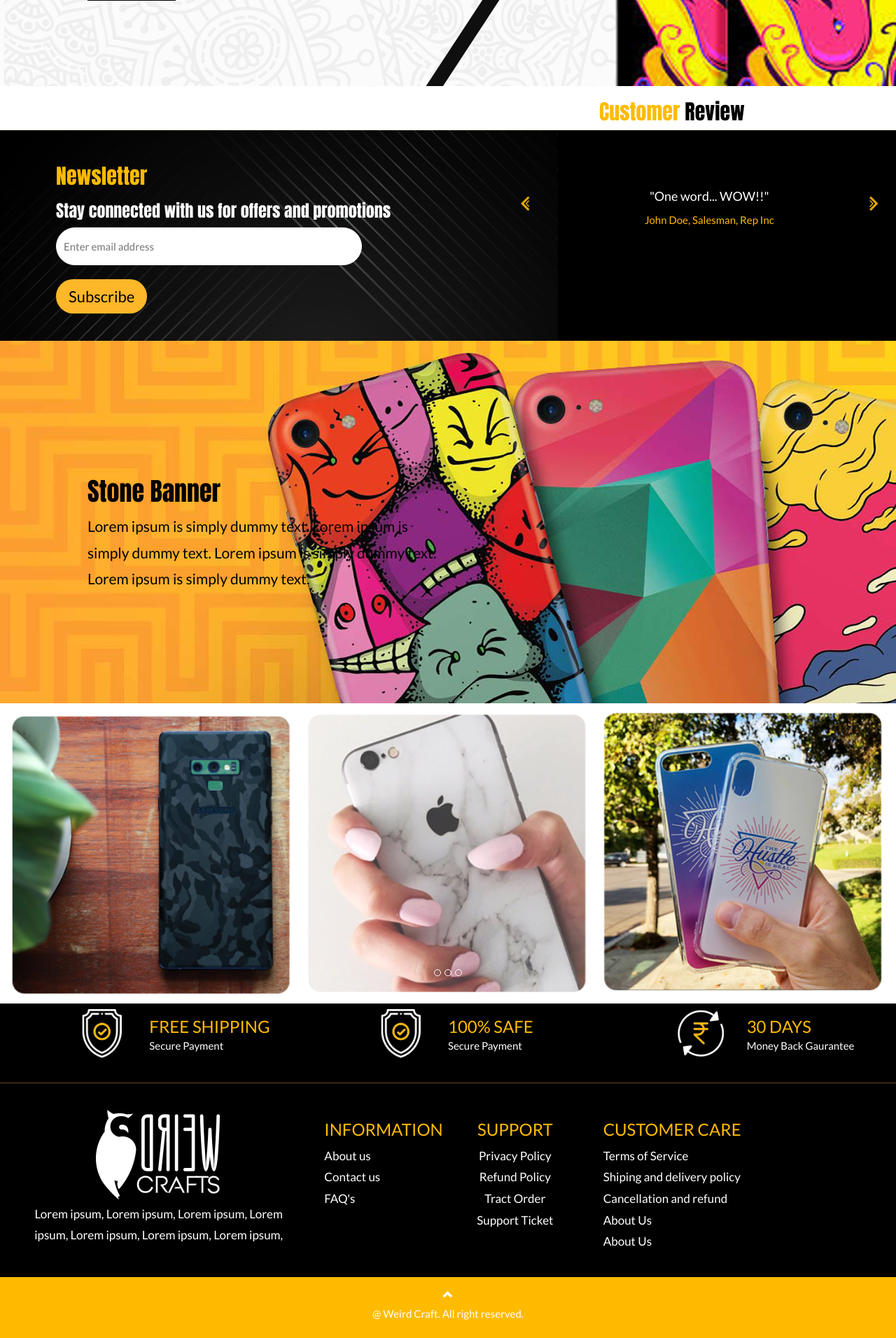
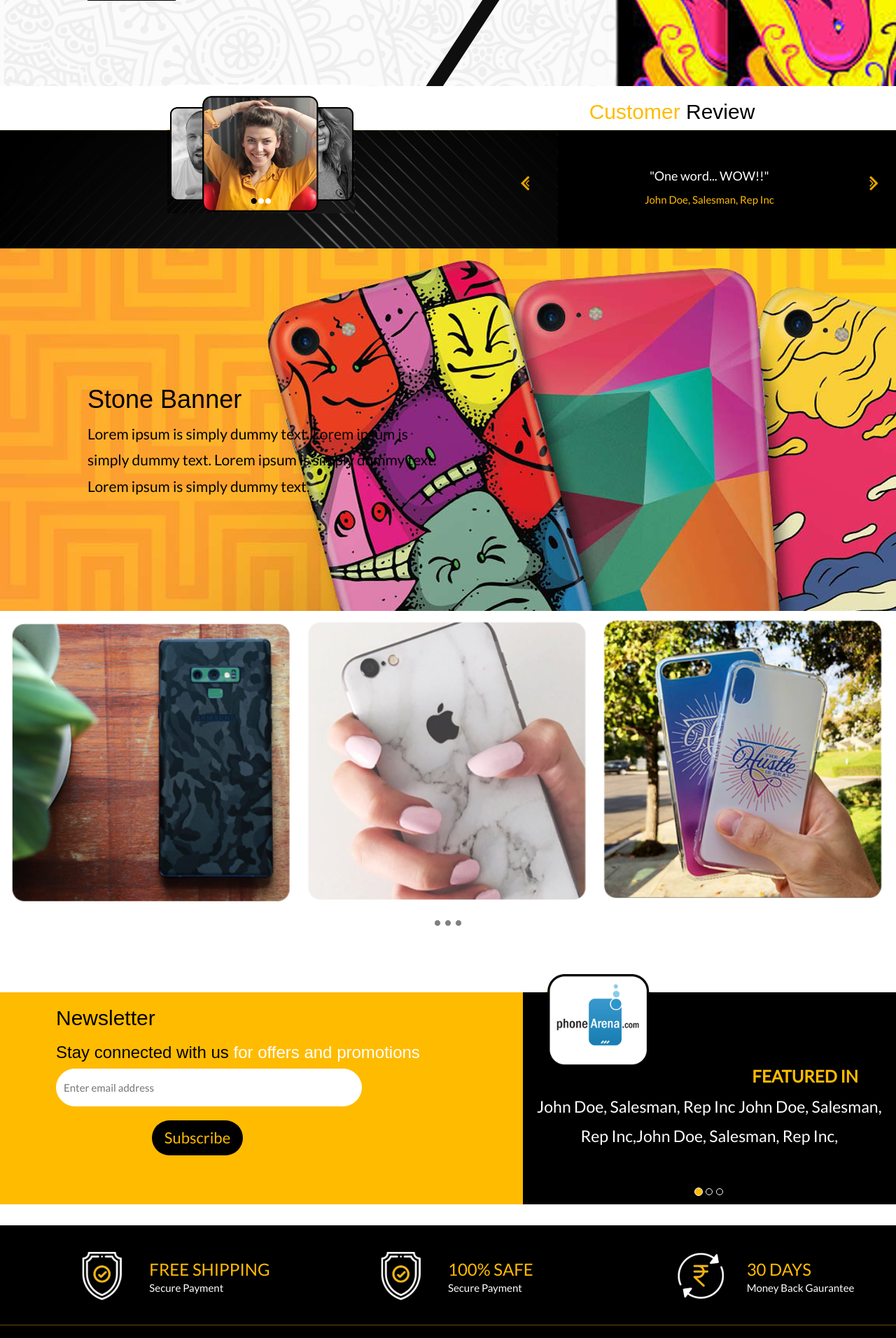
Before and after one commit to myraushanraj/ecommerce-home-page, a PHP site: page / in a window 1280 px wide. Shown: the part 2624-4536 px from the top of the page at 70% size. Run offline with PHP 8.4, Linux system fonts and the light colour scheme.

Commit message:
'as-mail'

```diff
--- a/common/footer.php
+++ b/common/footer.php
@@ -19,7 +19,7 @@
 
             </div>
         </div>
-        <div class="col-md-4 text-left">
+        <div class="col-md-4 text-left footer-right">
             <h3 class="c1">CUSTOMER CARE</h3>
             <p>Terms of Service</p>
             <p>Shiping and delivery policy</p>
--- a/common/nav.php
+++ b/common/nav.php
@@ -36,7 +36,7 @@
                     </div>
                     <div class="collapse navbar-collapse" id="myNavbar">
                         <ul class="nav navbar-nav navbar-right">
-                            <li><a href="#myPage">HOME</a></li>
+                            <li><a href="index.php">HOME</a></li>
                             <li><a href="#band">SHOP-STONE</a></li>
                             <li><a href="#tour">SHOP-WOOD</a></li>
                             <li><a href="#contact">VINYL</a></li>
@@ -51,7 +51,9 @@
                                     <li><a href="#">Media</a></li>
                                 </ul>
                             </li>
+                            <li><a href="#"><span class="glyphicon glyphicon-user"></span></a></li>
                             <li><a href="#"><span class="glyphicon glyphicon-shopping-cart"></span></a></li>
+
                         </ul>
                     </div>
                 </div>
--- a/css/style.css
+++ b/css/style.css
@@ -31,19 +31,25 @@ body {
     background: #000;
 }
 
+.main-caption {
+    padding-bottom: 234px;
+    text-align: right;
+    margin-right: -92px;
+}
+
 .top-widget {
     padding: 4px;
     font-size: 22px;
     color: #000;
-    font-family: 'Anton', sans-serif;
+    font-family: 'Exo 2', sans-serif;
 }
 
 .family {
-    font-family: 'Anton', sans-serif;
+    font-family: 'Exo 2', sans-serif;
 }
 
 .header-title {
-    font-family: 'Anton', sans-serif;
+    font-family: 'Exo 2', sans-serif;
     color: #000;
     margin-bottom: 33px;
 
@@ -59,7 +65,7 @@ body {
 }
 
 .banner-wrap h1 {
-    font-family: 'Anton', sans-serif;
+    font-family: 'Exo 2', sans-serif;
 }
 
 .banner-wrap .btn {
@@ -184,13 +190,13 @@ body {
     padding: 19px 0px 14px 0px;
     border-bottom: 3px solid #ffbb00;
     margin-bottom: 24px;
-    font-family: 'Anton', sans-serif;
+    font-family: 'Exo 2', sans-serif;
     color: #fff;
     /* font-weight: 600; */
 }
 
 .family-a {
-    font-family: 'Anton', sans-serif;
+    font-family: 'Exo 2', sans-serif;
 }
 
 .glyphicon-chevron-leftt {
@@ -431,7 +437,11 @@ textarea {
     color: #fff;
     padding: 0;
     margin: 0;
-    font-size: 17px;
+    font-size: 15px;
+}
+
+.footer-right {
+    padding-left: 55px;
 }
 
 .row {
@@ -443,13 +453,76 @@ textarea {
     width: 33px;
 }
 
-.test-wrap {
+.testimo-wrap {
     background: url(../img/Customer_Review_Base.png);
-    padding: 29px 0px;
+
+}
+
+.test-image {
+    margin-top: -65px;
 }
 
 #myCarousel_t {
     padding: 46px 2px 46px 2px;
+}
+
+#myCarousel_n {
+    padding: 0px 2px 46px 2px !important;
+}
+
+#myCarousel_n p {
+    font-size: 23px;
+    color: #fff;
+}
+
+.news-indi {
+    bottom: -27px;
+}
+
+.insta li {
+    display: inline-block;
+    width: 10px;
+    height: 10px;
+    margin: 1px;
+    text-indent: -999px;
+    cursor: pointer;
+    background-color: gray !important;
+    background-color: rgba(0, 0, 0, 0);
+    border: 1px solid #fff;
+    border-radius: 10px;
+}
+
+.insta li:active {
+    display: inline-block;
+    width: 10px;
+    height: 10px;
+    margin: 1px;
+    text-indent: -999px;
+    cursor: pointer;
+    background-color: rgb(255, 187, 0) !important;
+    background-color: rgba(0, 0, 0, 0);
+    border: 1px solid #fff;
+    border-radius: 10px;
+}
+
+@media screen and (min-width: 768px) {
+    .insta {
+        bottom: -41px;
+    }
+}
+
+.news_wrap {
+    margin-top: -49px;
+}
+
+.newsletter {
+    padding: 0px !important;
+    background: #000 !important;
+    margin-bottom: 30px;
+}
+
+.features {
+    margin-top: 30px;
 }
 
 .glyphicon-chevron-left_t {
@@ -470,7 +543,7 @@ textarea {
     width: 12px;
     height: 12px;
     margin: 0;
-    background-color: #ffbb00;
+    background-color: #ffbb00 !important;
 }
 
 #myCarousel_t h4 {
@@ -488,15 +561,18 @@ textarea {
 
 .subscribe {
     padding-left: 80px;
+    background: #ffbb00;
+    padding-bottom: 60px;
 }
 
 .subscribe button {
-    background: #feb729;
+    background: #000;
     border: none;
     font-size: 22px;
     padding: 5px 18px;
-    color: #000;
+    color: #fb0;
     border-radius: 37px;
+    margin-left: 21%;
 }
 
 .no-p {
--- a/index.html
+++ b/index.html
@@ -12,6 +12,8 @@
     <link href="https://fonts.googleapis.com/css?family=Montserrat" rel="stylesheet" type="text/css">
     <script src="https://ajax.googleapis.com/ajax/libs/jquery/3.3.1/jquery.min.js"></script>
     <script src="https://maxcdn.bootstrapcdn.com/bootstrap/3.3.7/js/bootstrap.min.js"></script>
+    <link href="https://fonts.googleapis.com/css?family=Exo+2:100,100i,200,200i,300,300i,400,400i,500,500i,600,600i,700,700i,800,800i,900,900i"
+        rel="stylesheet">
     <style>
 
     </style>
--- a/index.php
+++ b/index.php
@@ -7,9 +7,9 @@
         <div id="myCarousel" class="carousel slide" data-ride="carousel">
             <!-- Indicators -->
             <ol class="carousel-indicators">
-                <li class="hidden" data-target="#myCarousel" data-slide-to="0" class="active"></li>
-                <li class="hidden" data-target="#myCarousel" data-slide-to="1"></li>
-                <li class="hidden" data-target="#myCarousel" data-slide-to="2"></li>
+                <li class="" data-target="#myCarousel" data-slide-to="0" class="active"></li>
+                <li class="" data-target="#myCarousel" data-slide-to="1"></li>
+                <li class="" data-target="#myCarousel" data-slide-to="2"></li>
                 <button class="explore">Explore More</button>
             </ol>
 
@@ -17,7 +17,7 @@
             <div class="carousel-inner" role="listbox">
                 <div class="item active">
                     <img src="img/Slider_main-banner01.png" alt="New York" width="1200" height="700">
-                    <div class="carousel-caption">
+                    <div class="carousel-caption main-caption">
                         <h1 class="c1 family-a">IPHONE</h1>
                         <p class="family-a cap-p">STYLISH & DURABLE SKINS.</p>
                     </div>
@@ -25,7 +25,7 @@
 
                 <div class="item">
                     <img src="img/Slider_main-banner01.png" alt="Chicago" width="1200" height="700">
-                    <div class="carousel-caption">
+                    <div class="carousel-caption main-caption">
                         <h1 class="c1 family-a">IPHONE</h1>
                         <p class="family-a cap-p">STYLISH & DURABLE SKINS.</p>
                     </div>
@@ -33,7 +33,7 @@
 
                 <div class="item">
                     <img src="img/Slider_main-banner01.png" alt="Los Angeles" width="1200" height="700">
-                    <div class="carousel-caption">
+                    <div class="carousel-caption main-caption">
                         <h1 class="c1 family-a">IPHONE</h1>
                         <p class="family-a cap-p">STYLISH & DURABLE SKINS.</p>
                     </div>
@@ -41,11 +41,11 @@
             </div>
 
             <!-- Left and right controls -->
-            <a class="left carousel-control" href="#myCarousel" role="button" data-slide="prev">
+            <a class="left carousel-control hidden" href="#myCarousel" role="button" data-slide="prev">
                 <span class="glyphicon glyphicon-chevron-leftt" aria-hidden="true"><img src="img/Banner_Arrow_Left.png"></span>
                 <span class="sr-only">previous</span>
             </a>
-            <a class="right carousel-control" href="#myCarousel" role="button" data-slide="next">
+            <a class="right carousel-control hidden" href="#myCarousel" role="button" data-slide="next">
                 <span class="glyphicon glyphicon-chevron-rightt" aria-hidden="true"><img src="img/Banner_Arrow_right.png"></span>
                 <span class="sr-only">Next</span>
             </a>
@@ -195,12 +195,9 @@
             <h2 class="c1 text-center family">Customer <span class="black">Review</span></h2>
         </div>
     </div>
-    <div class="row test-wrap">
-        <div class="col-sm-7 subscribe">
-            <h2 class="c1 text-left family"> <span class="c1">Newsletter</span></h2>
-            <h3 class="fff family"> <span class="fff">Stay connected with us for offers and promotions</span></h3>
-            <input type="text" id="subscribe" placeholder="Enter email address">
-            <p class=""><button>Subscribe</button></p>
+    <div class="row testimo-wrap">
+        <div class="col-sm-7 test-image text-center">
+            <img src="img/test-img.PNG">
         </div>
         <div class="col-md-5">
 
@@ -277,7 +274,7 @@
     <!-- slider -->
     <div id="myCarousel_i" class="carousel slide" data-ride="carousel">
         <!-- Indicators -->
-        <ol class="carousel-indicators">
+        <ol class="carousel-indicators insta">
             <li class="" data-target="#myCarousel_i" data-slide-to="0" class="active"></li>
             <li class="" data-target="#myCarousel_i" data-slide-to="1"></li>
             <li class="" data-target="#myCarousel_i" data-slide-to="2"></li>
@@ -322,7 +319,71 @@
         </a>
     </div>
 
-        <div class="col-md-4">
+    <!-- newsletter start here -->
+    <div class="row">
+
+        <div class="col-sm-6">
+
+
+        </div>
+        <div class="col-md-6">
+            <h2 class="c1 text-center family">&nbsp;</span></h2>
+            <h2 class="c1 text-center family">&nbsp;</span></h2>
+        </div>
+    </div>
+    <div class="row test-wrap newsletter">
+        <div class="col-sm-7 subscribe">
+            <h2 class="c1 text-left family"> <span class="black">Newsletter</span></h2>
+            <h3 class="fff family"> <span class="black">Stay connected with us <span class="fff">for offers and promotions</span></span></h3>
+            <input type="text" id="subscribe" placeholder="Enter email address">
+            <p class=""><button>Subscribe</button></p>
+        </div>
+        <div class="col-md-5 news_wrap">
+
+            <div id="myCarousel_n" class="carousel slide text-center" data-ride="carousel">
+                <!-- Indicators -->
+                <ol class="carousel-indicators news-indi">
+                    <li data-target="#myCarousel_n" data-slide-to="0" class="active"></li>
+                    <li data-target="#myCarousel_n" data-slide-to="1"></li>
+                    <li data-target="#myCarousel_n" data-slide-to="2"></li>
+                </ol>
+                 <div class="col-md-12 text-left"><img src="img/newsletter.PNG"></div>
+                 <h3 class="c1 text-right"><strong>FEATURED IN &nbsp;&nbsp;&nbsp;&nbsp;&nbsp;&nbsp;&nbsp;</strong></h3>
+                <!-- Wrapper for slides -->
+                <div class="carousel-inner" role="listbox">
+                    <div class="item active">
+                       <span>
+                            <p class="">John Doe, Salesman, Rep Inc John Doe, Salesman, Rep Inc,John Doe, Salesman, Rep Inc,</p>
+                        </span>
+                    </div>
+                    <div class="item">
+                       <span>
+                            <p class="">John Doe, Salesman, Rep Inc John Doe, Salesman, Rep Inc,John Doe, Salesman, Rep Inc,</p>
+                        </span>
+                    </div>
+                    <div class="item">
+                        <span>
+                            <p class="">John Doe, Salesman, Rep Inc,John Doe, Salesman, Rep Inc,John Doe, Salesman, Rep Inc,</p>
+                        </span>
+                    </div>
+                </div>
+
+                <!-- Left and right controls -->
+                <a class="left carousel-control hidden" href="#myCarousel_t" role="button" data-slide="prev">
+                    <span class="glyphicon glyphicon-chevron-left_t" aria-hidden="true"><img src="img/Banner_Arrow_Left.png"></span>
+                    <span class="sr-only">Previous</span>
+                </a>
+                <a class="right carousel-control hidden" href="#myCarousel_t" role="button" data-slide="next">
+                    <span class="glyphicon glyphicon-chevron-right_t" aria-hidden="true"><img src="img/Banner_Arrow_right.png"></span>
+                    <span class="sr-only">Next</span>
+                </a>
+            </div>
+        </div>
+    </div>
+
+    <!-- newsletter end here -->
+
+        <div class="col-md-4 features">
             <div class="col-sm-6 text-right no-p">
                 <img src="img/100persent_safe.png" width="132px">
 
@@ -334,7 +395,7 @@
             </div>
 
         </div>
-        <div class="col-md-4">
+        <div class="col-md-4 features">
             <div class="col-sm-6 text-right no-p">
                 <img src="img/100persent_safe.png" width="132px">
 
@@ -346,7 +407,7 @@
             </div>
 
         </div>
-        <div class="col-md-4">
+        <div class="col-md-4 features">
             <div class="col-sm-6 text-right no-p">
                 <img src="img/Money_back_icon.png" width="132px">
 
```
Also changed, not shown: img/newsletter.PNG (added), img/test-img.PNG (added).
